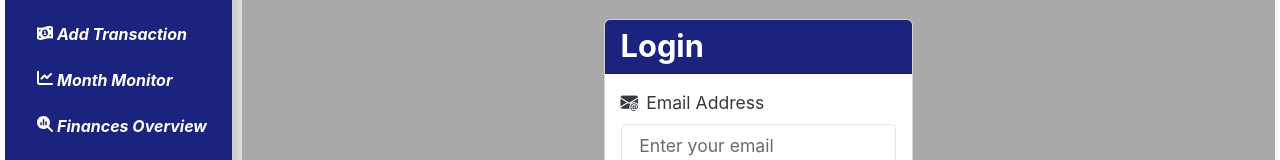
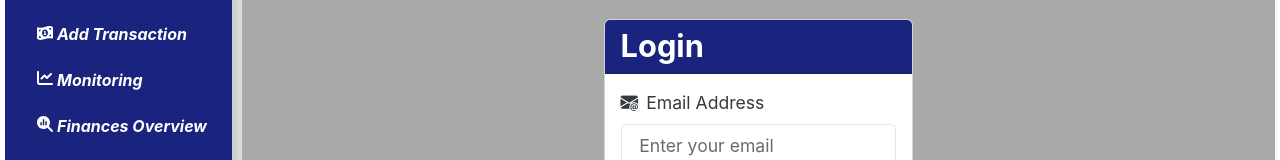
Before and after one commit to nsimat/Expenses.API, an Angular app in the folder Expenses.Frontend/: page /login in a window 1280 px wide. Shown: the part 178-338 px from the top of the page. Built offline with nearby package versions, Linux system fonts and the light colour scheme.

Commit message:
Replace Month Monitor by Monitoring

```diff
--- a/Expenses.Frontend/src/app/components/sidebar/sidebar.html
+++ b/Expenses.Frontend/src/app/components/sidebar/sidebar.html
@@ -8,7 +8,7 @@
       </a>
     </li>
     <li>
-      <a [routerLink]="['/add']" (click)="updateTitle('Transaction')">
+      <a [routerLink]="['/add']" (click)="updateTitle('Add Transaction')">
         <fa-icon [icon]="transaction"></fa-icon>
         <span class="nav-text"><strong><i>Add Transaction</i></strong></span>
       </a>
@@ -16,7 +16,7 @@
     <li>
       <a href="#" (click)="updateTitle('Finances Analytics')">
         <fa-icon [icon]="chart"></fa-icon>
-        <span class="nav-text"><strong><i>Month Monitor</i></strong></span>
+        <span class="nav-text"><strong><i>Monitoring</i></strong></span>
       </a>
     </li>
     <li>
```
